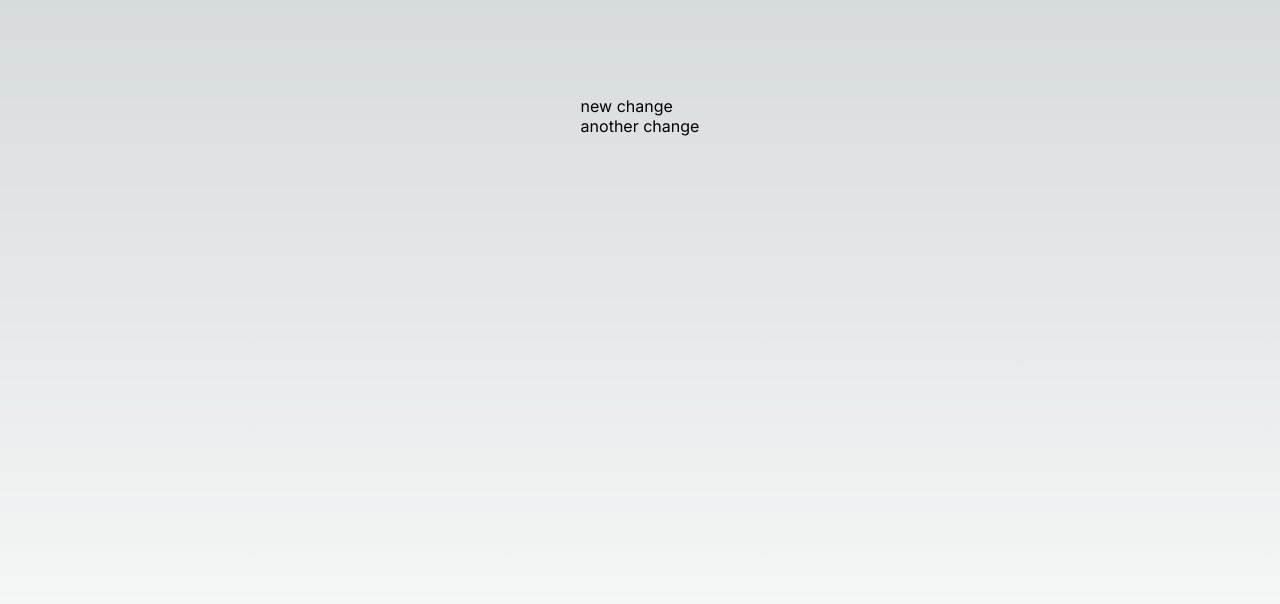
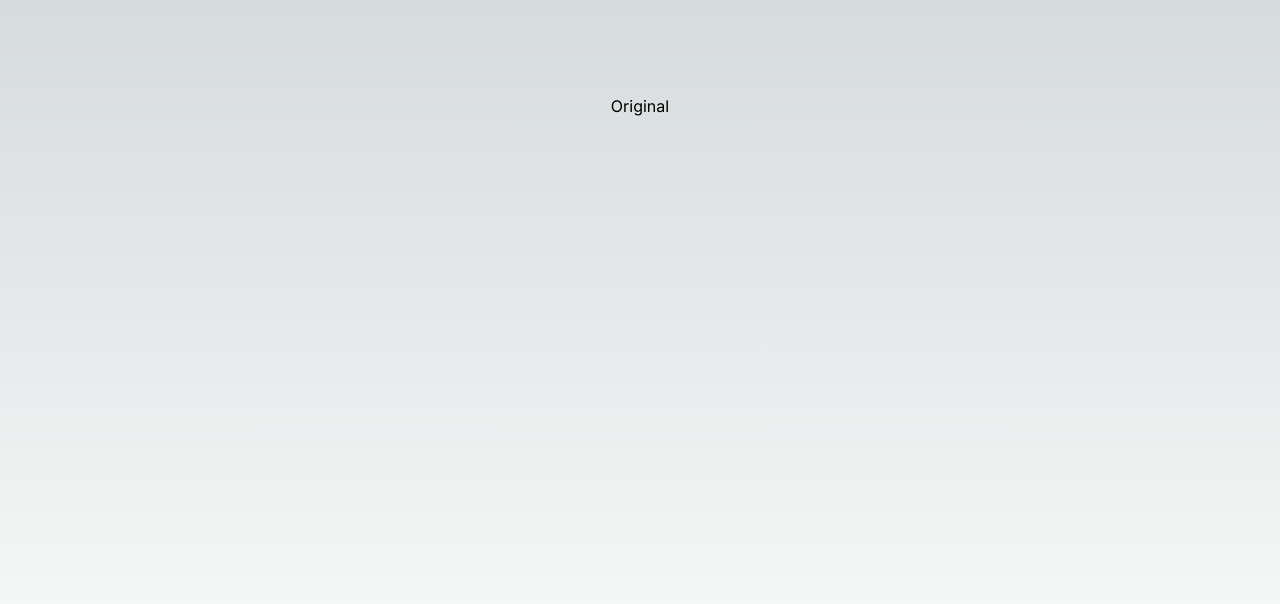
Before and after one commit to MCMissana/revert-shenanigans, a Next.js app: page / in a window 1280 px wide. Shown: the top 604 px of the page. Built offline with nearby package versions, Linux system fonts and the light colour scheme.

Commit message:
Revert "Revert "Revert "change"""

```diff
--- a/app/page.js
+++ b/app/page.js
@@ -4,10 +4,7 @@ import styles from "./page.module.css";
 export default function Home() {
   return (
     <main className={styles.main}>
-      <div>
-        <p>new change</p>
-        <p>another change</p>
-      </div>
+     <p>Original</p>
     </main>
   );
 }
```
